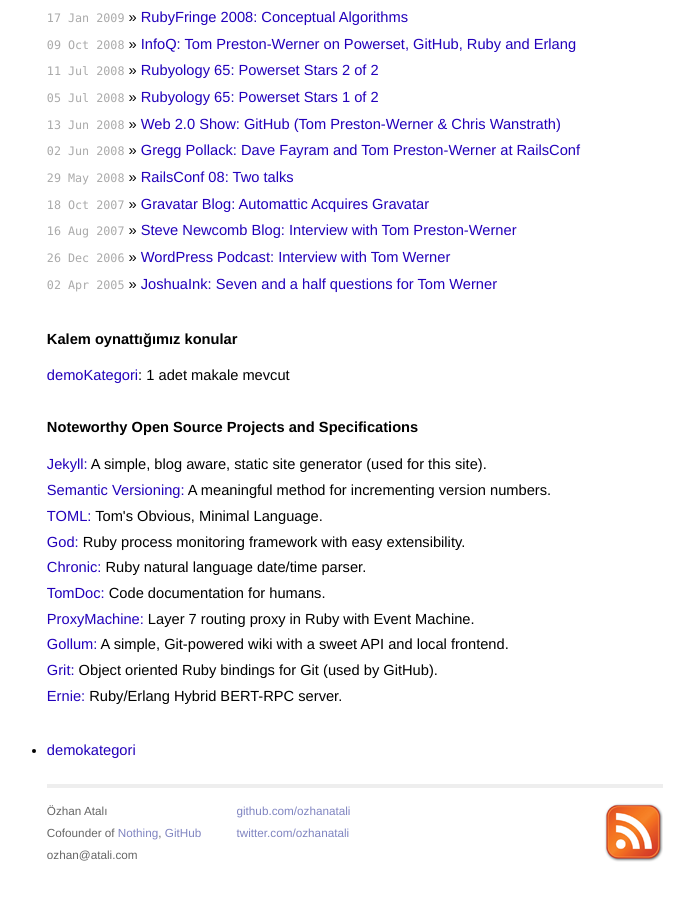
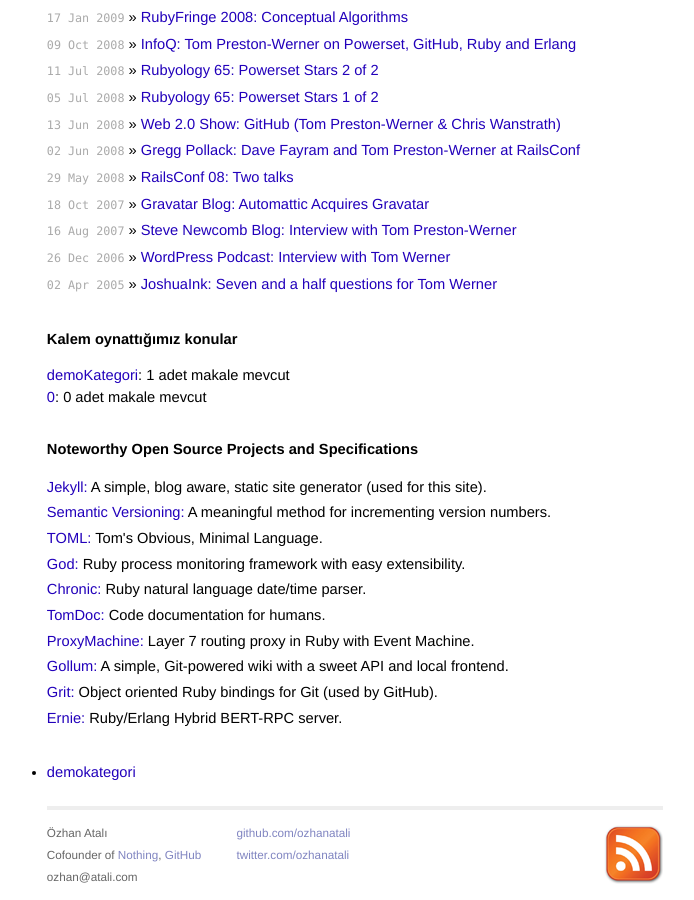
Before and after one commit to ozhanatali/ozhanatali.github.io, a Jekyll site: the page built from index.html, in a window 1280 px wide and 900 px high, scrolled down 1324 px. Shown: the whole window, without its empty margins (285-979 px from the left). Built offline with Jekyll 4.4.1, drawn with Linux system fonts in a browser that asks for light colours; before the commit the page ends 2202 px from its top, so only the background shows below that.

Commit message:
Update index.html

```diff
--- a/index.html
+++ b/index.html
@@ -20,7 +20,7 @@
  {% for subcat in NotIncludedCategories %}
   <h1>{{subcat}}</h1>
   <ul class="posts">
-    {% for post in site.categories[subcat] %}
+    {% for post in site.categories[0][subcat] %}
       <li><span>{{ post.date | date_to_string }}</span> &raquo; <a href="{{ post.url }}">{{ post.title }}</a></li>
     {% endfor %}
   </ul>
```
